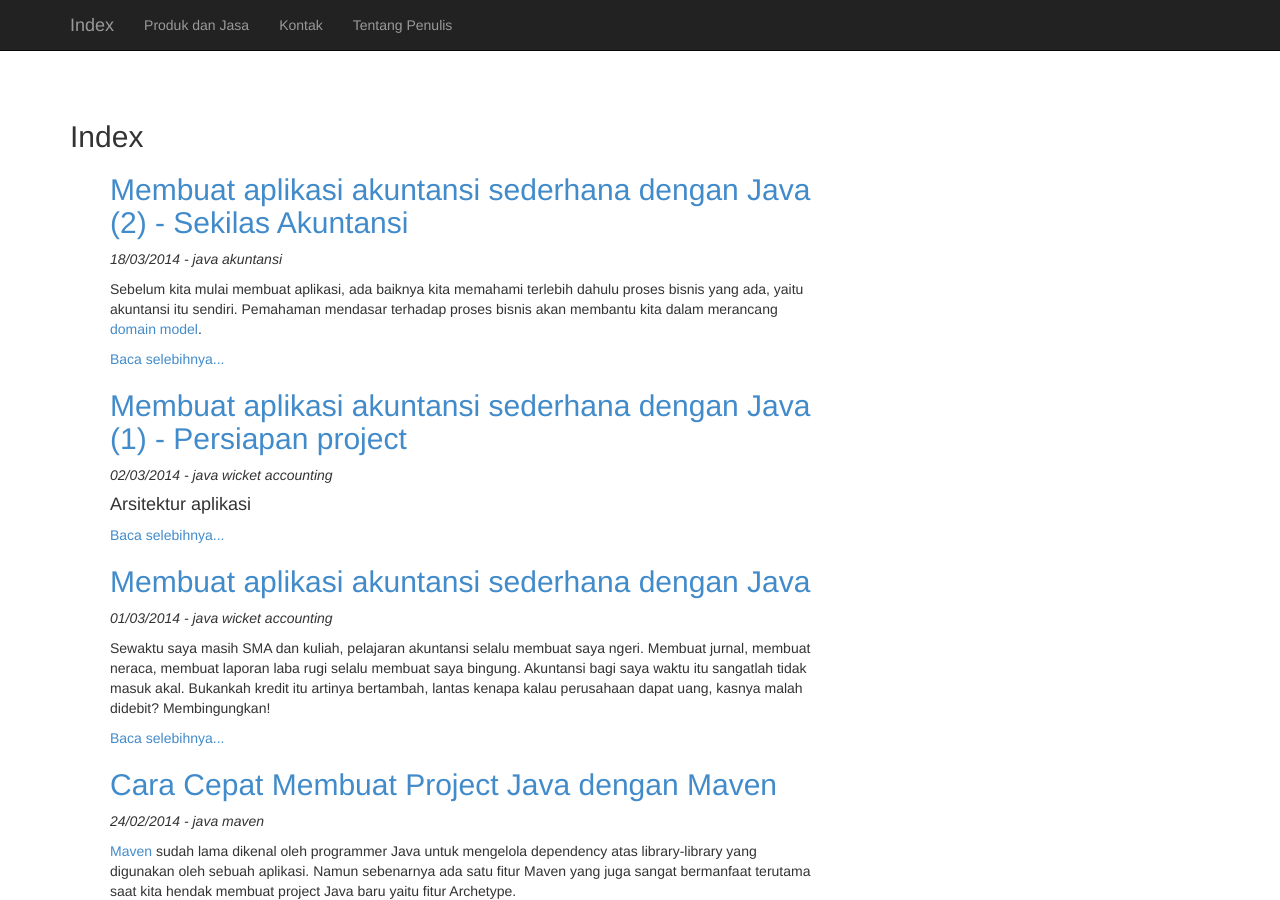
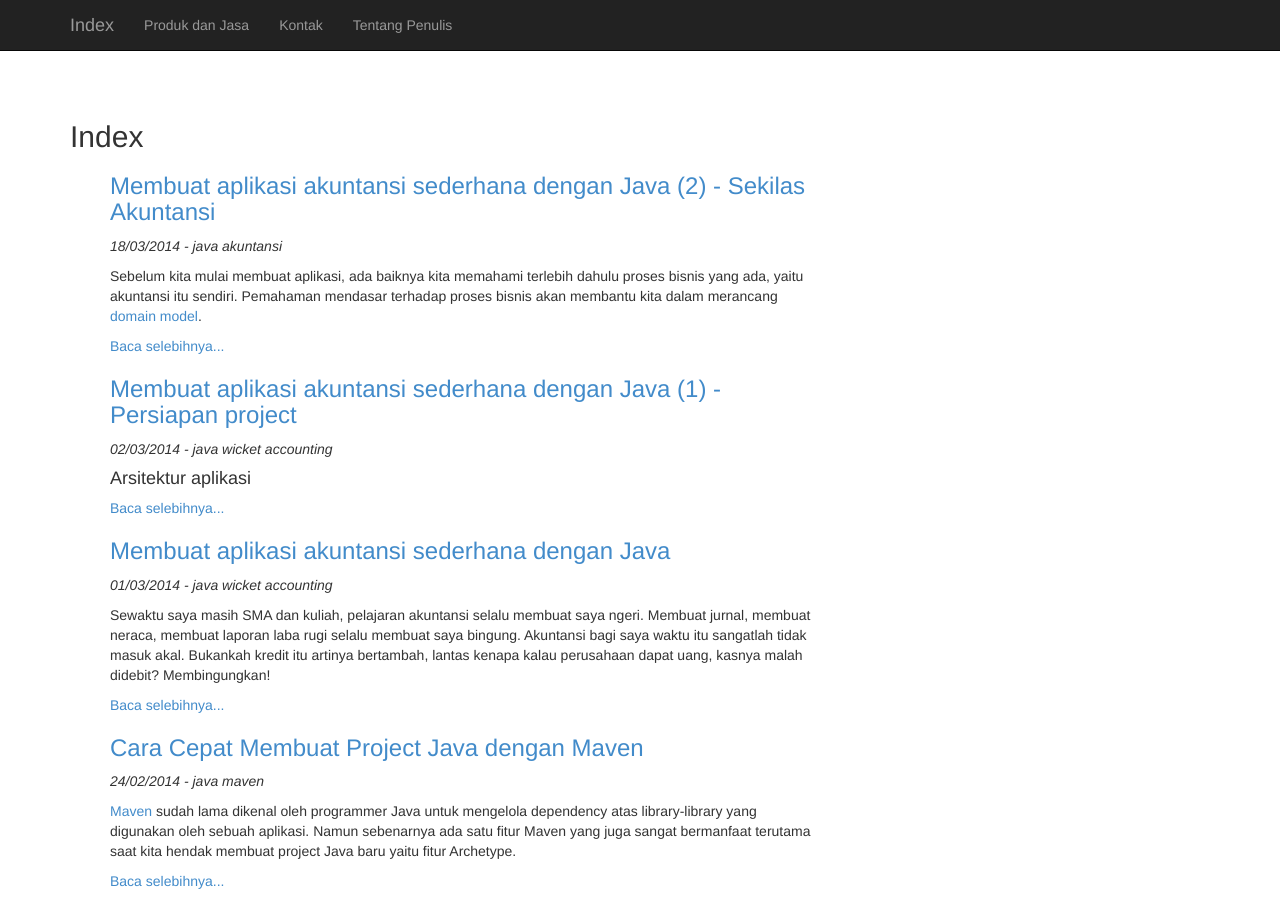
Before and after one commit to bustanil/bustanil.github.io, a Jekyll site: the page built from index.html, in a window 1280 px wide and 900 px high. Built offline with Jekyll 4.4.1, drawn with Linux system fonts in a browser that asks for light colours.

```diff
--- a/index.html
+++ b/index.html
@@ -5,7 +5,7 @@ title: Index
 <ul style="list-style-type: none">
   {% for post in site.posts %}
     <li>
-      <a href="{{ post.url }}"><h2>{{ post.title }}</h2></a>
+      <a href="{{ post.url }}"><h3>{{ post.title }}</h3></a>
       <p><i>{{ post.date | date: "%d/%m/%Y" }} - {% for tag in post.tags %}{{ tag }}&nbsp;{% endfor %}</i></p>
       <p>{{ post.excerpt }}</p> <a href="{{ post.url }}">Baca selebihnya...</a>
     </li>
```
